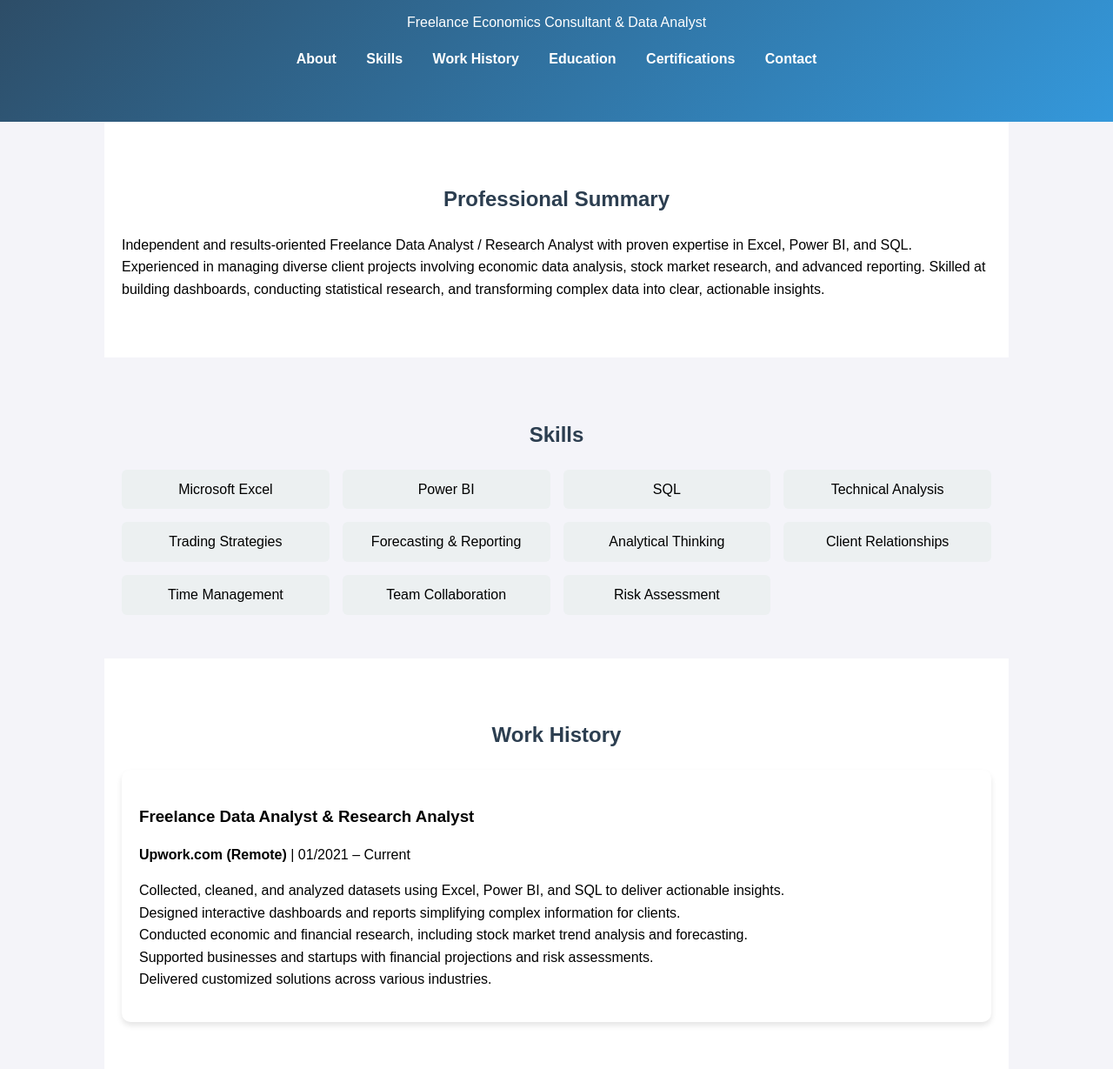
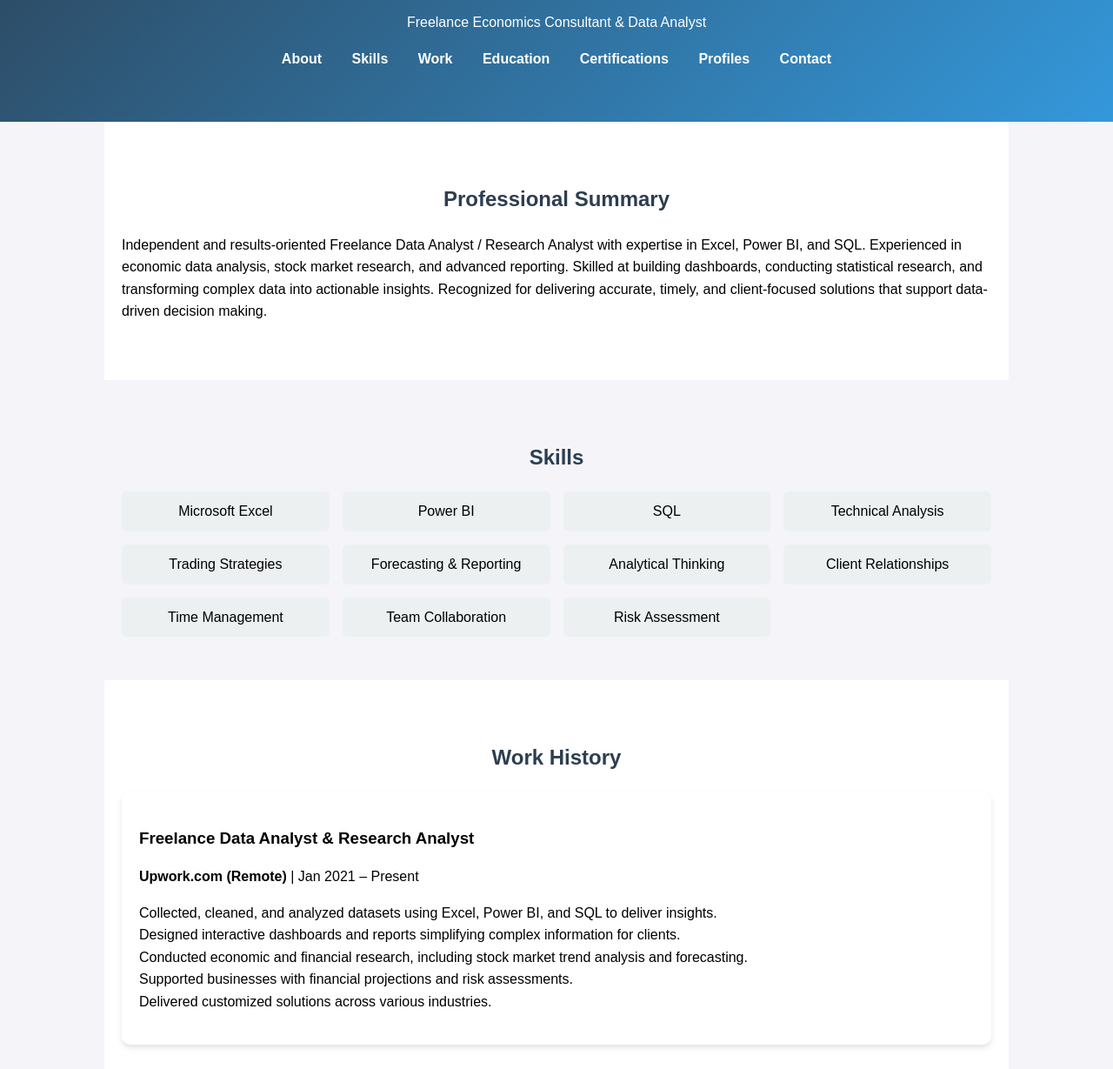
Before and after one commit to rashidhafiz96/rashidhafiz96.github.io, a plain HTML site: page index.html in a window 1280 px wide. Shown: the part 291-1520 px from the top of the page at 87% size. Drawn offline with Linux system fonts and the light colour scheme.

Commit message:
index.html

```diff
--- a/index.html
+++ b/index.html
@@ -33,6 +33,10 @@
     .skills-grid { display: grid; grid-template-columns: repeat(auto-fit, minmax(200px, 1fr)); gap: 15px; }
     .skill { background: #ecf0f1; padding: 10px; border-radius: 6px; text-align: center; }
 
+    /* Profiles */
+    .profiles ul { display: flex; flex-wrap: wrap; justify-content: center; gap: 20px; }
+    .profiles a { color: #3498db; font-weight: bold; }
+
     /* Contact */
     .contact p { text-align: center; font-size: 18px; }
     .contact a { color: #3498db; font-weight: bold; }
@@ -51,9 +55,10 @@
     <nav>
       <a href="#about">About</a>
       <a href="#skills">Skills</a>
-      <a href="#work">Work History</a>
+      <a href="#work">Work</a>
       <a href="#education">Education</a>
       <a href="#certifications">Certifications</a>
+      <a href="#profiles">Profiles</a>
       <a href="#contact">Contact</a>
     </nav>
   </header>
@@ -61,9 +66,10 @@
   <!-- About -->
   <section id="about">
     <h2>Professional Summary</h2>
-    <p>Independent and results-oriented Freelance Data Analyst / Research Analyst with proven expertise in Excel, Power BI, and SQL.
-       Experienced in managing diverse client projects involving economic data analysis, stock market research, and advanced reporting.
-       Skilled at building dashboards, conducting statistical research, and transforming complex data into clear, actionable insights.</p>
+    <p>Independent and results-oriented Freelance Data Analyst / Research Analyst with expertise in Excel, Power BI, and SQL.
+       Experienced in economic data analysis, stock market research, and advanced reporting. Skilled at building dashboards,
+       conducting statistical research, and transforming complex data into actionable insights. Recognized for delivering
+       accurate, timely, and client-focused solutions that support data-driven decision making.</p>
   </section>
 
   <!-- Skills -->
@@ -89,12 +95,12 @@
     <h2>Work History</h2>
     <div class="card">
       <h3>Freelance Data Analyst & Research Analyst</h3>
-      <p><b>Upwork.com (Remote)</b> | 01/2021 – Current</p>
+      <p><b>Upwork.com (Remote)</b> | Jan 2021 – Present</p>
       <ul>
-        <li>Collected, cleaned, and analyzed datasets using Excel, Power BI, and SQL to deliver actionable insights.</li>
+        <li>Collected, cleaned, and analyzed datasets using Excel, Power BI, and SQL to deliver insights.</li>
         <li>Designed interactive dashboards and reports simplifying complex information for clients.</li>
         <li>Conducted economic and financial research, including stock market trend analysis and forecasting.</li>
-        <li>Supported businesses and startups with financial projections and risk assessments.</li>
+        <li>Supported businesses with financial projections and risk assessments.</li>
         <li>Delivered customized solutions across various industries.</li>
       </ul>
     </div>
@@ -132,7 +138,7 @@
   </section>
 
   <!-- Profiles -->
-  <section id="profiles">
+  <section id="profiles" class="profiles">
     <h2>Profiles</h2>
     <ul>
       <li><a href="https://www.upwork.com/freelancers/~01f8ac78c5805191eb" target="_blank">Upwork</a></li>
```
